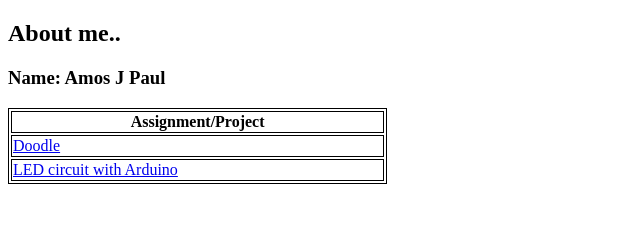
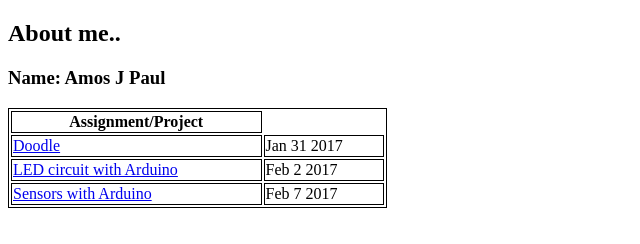
Before and after one commit to lungiman/lungiman.github.io, a plain HTML site: page index.html in a window 1280 px wide. Shown: the whole page, without its empty margins (0-640 px from the left). Drawn offline with Linux system fonts and the light colour scheme.

Commit message:
Update index.html

```diff
--- a/index.html
+++ b/index.html
@@ -16,9 +16,15 @@ table, th, td {
   </tr>
   <tr>
     <td><a href="https://lungiman.github.io/doodle/">Doodle</a></td>
+    <td>Jan 31 2017 </td>
   </tr>
   <tr>
     <td><a href="https://sarangppande.github.io/CSE-592/first-try-at-arduino.html">LED circuit with Arduino</a></td>
+     <td>Feb 2 2017 </td>
+  </tr>
+  <tr>
+    <td><a href="https://lungiman.github.io/arduino/">Sensors with Arduino</a></td>
+     <td>Feb 7 2017 </td>
   </tr>
 </table>
 
```
